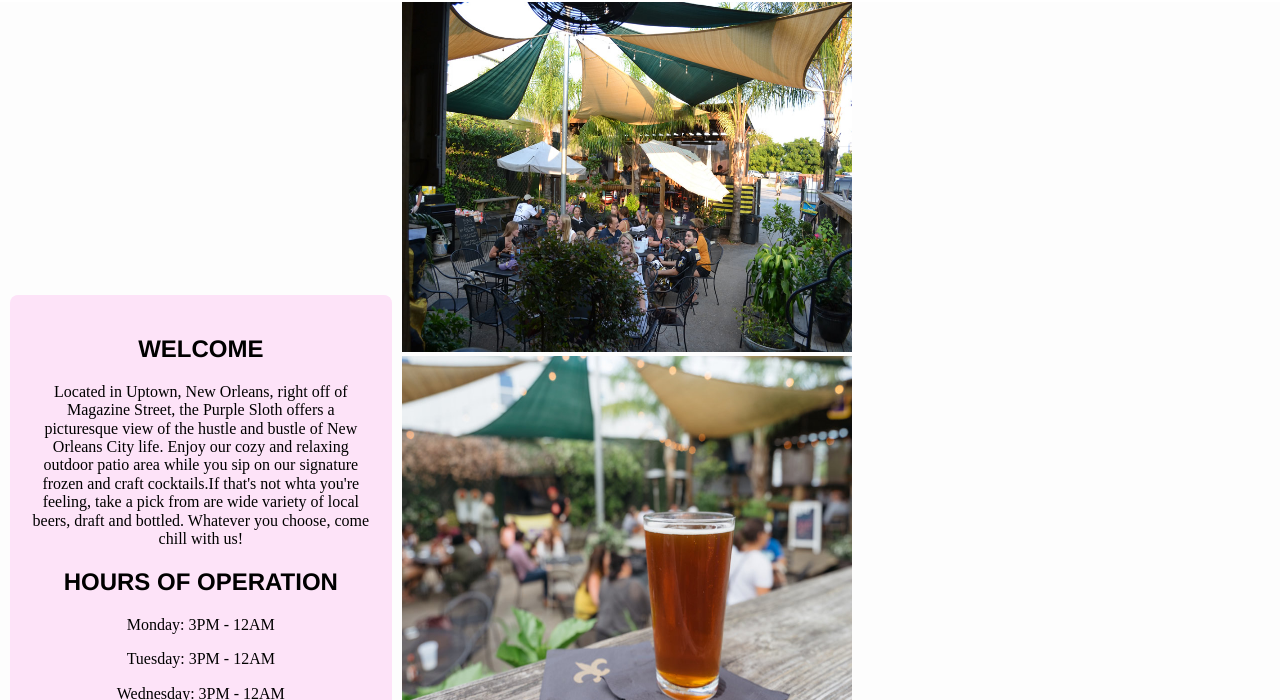
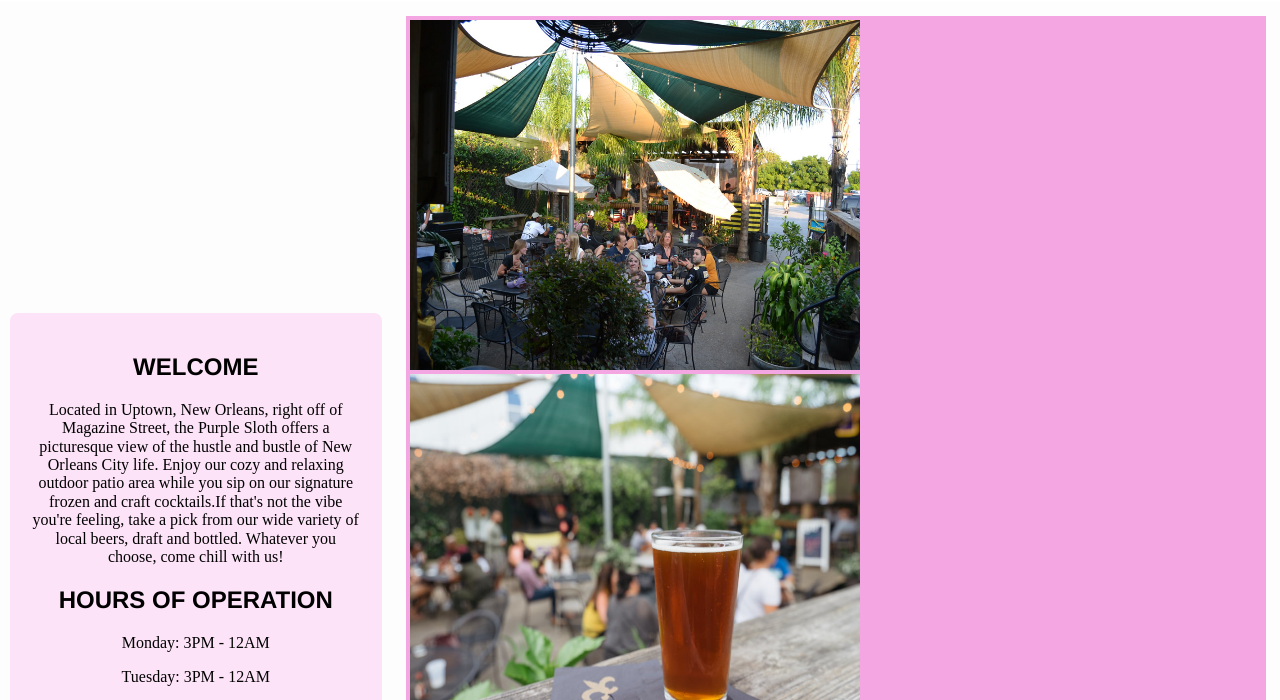
Before and after one commit to gracecassie/project-1, a plain HTML site: page index.html in a window 1280 px wide. Shown: the part 96-796 px from the top of the page. Drawn offline with Linux system fonts and the light colour scheme.

Commit message:
fixed typos

```diff
--- a/css/main.css
+++ b/css/main.css
@@ -104,6 +104,13 @@ img {
     flex-wrap: wrap;
     align-content: space-between;
     justify-content: space-between;
+    background-color: #f3a6e2;
+    margin: 14px;
+    border-color: #f3a6e2;
+    padding: 4px;
+  }
+
+  .home-picture {
   }
 
   .titles {
--- a/index.html
+++ b/index.html
@@ -41,7 +41,7 @@
   <div class="container-wrapper">
     <div class="container">
       <h2 class="titles">WELCOME </h2>
-      <p> Located in Uptown, New Orleans, right off of Magazine Street, the Purple Sloth offers a picturesque view of the hustle and bustle of New Orleans City life. Enjoy our cozy and relaxing outdoor patio area while you sip on our signature frozen and craft cocktails.If that's not whta you're feeling, take a pick from are wide variety of local beers, draft and bottled. Whatever you choose, come chill with us!
+      <p> Located in Uptown, New Orleans, right off of Magazine Street, the Purple Sloth offers a picturesque view of the hustle and bustle of New Orleans City life. Enjoy our cozy and relaxing outdoor patio area while you sip on our signature frozen and craft cocktails.If that's not the vibe you're feeling, take a pick from our wide variety of local beers, draft and bottled. Whatever you choose, come chill with us!
       <h2 class="titles">HOURS OF OPERATION</h2>
       <p> Monday: 3PM - 12AM</p>
       <p> Tuesday: 3PM - 12AM</p>
```
